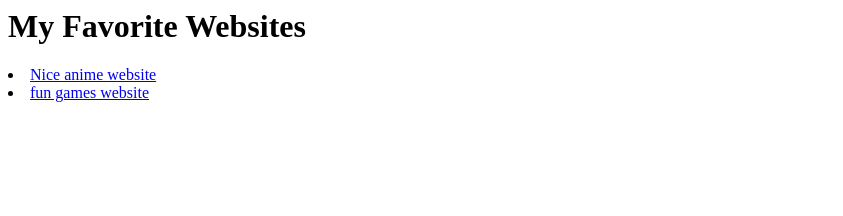
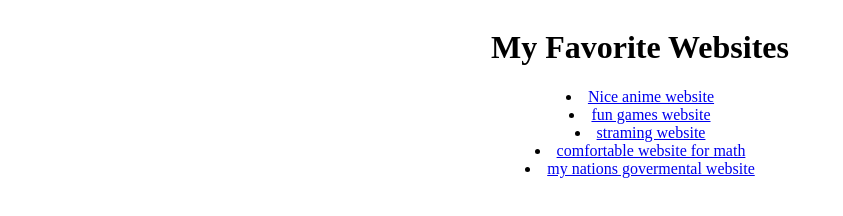
Before and after one commit to South-Hills-Academy-High-School/11-29-home-page-v0-1-Eminsha, a plain HTML site: page favorites.html in a window 1280 px wide. Shown: the whole page, without its empty margins (0-843 px from the left). Drawn offline with Linux system fonts and the light colour scheme.

Commit message:
Changed favorites and put everything in the middle

```diff
--- a/favorites.html
+++ b/favorites.html
@@ -1,3 +1,19 @@
-<h1>My Favorite Websites</h1>
-<li><a href="https://jut.su/anime/">Nice anime website</a></li>
-<li><a href="https://itch.io">fun games website</a></li>
+<!DOCTYPE html>
+<html lang="en">
+<head>
+    <meta charset="UTF-8">
+    <meta http-equiv="X-UA-Compatible" content="IE=edge">
+    <meta name="viewport" content="width=device-width, initial-scale=1.0">
+    <title>Document</title>
+</head>
+<body>
+    <div style="display:flex; flex-direction:column; align-items:center">
+        <h1>My Favorite Websites</h1>
+        <li><a href="https://jut.su/anime/">Nice anime website</a></li>
+        <li><a href="https://itch.io">fun games website</a></li>
+        <li><a href="https://www.twitch.tv">straming website</a></li>
+        <li><a href="https://www.khanacademy.org/profile/me/assignments/teacher/kaid_201873433767547733123971/class/6007026528862208">comfortable website for math</a></li>
+        <li><a href="https://www.gov.am/en/">my nations govermental website</a></li>
+    </div>
+</body>
+</html>
```
Also changed, not shown: about.html (+5 -3 lines), index.html (+5 -3 lines).
